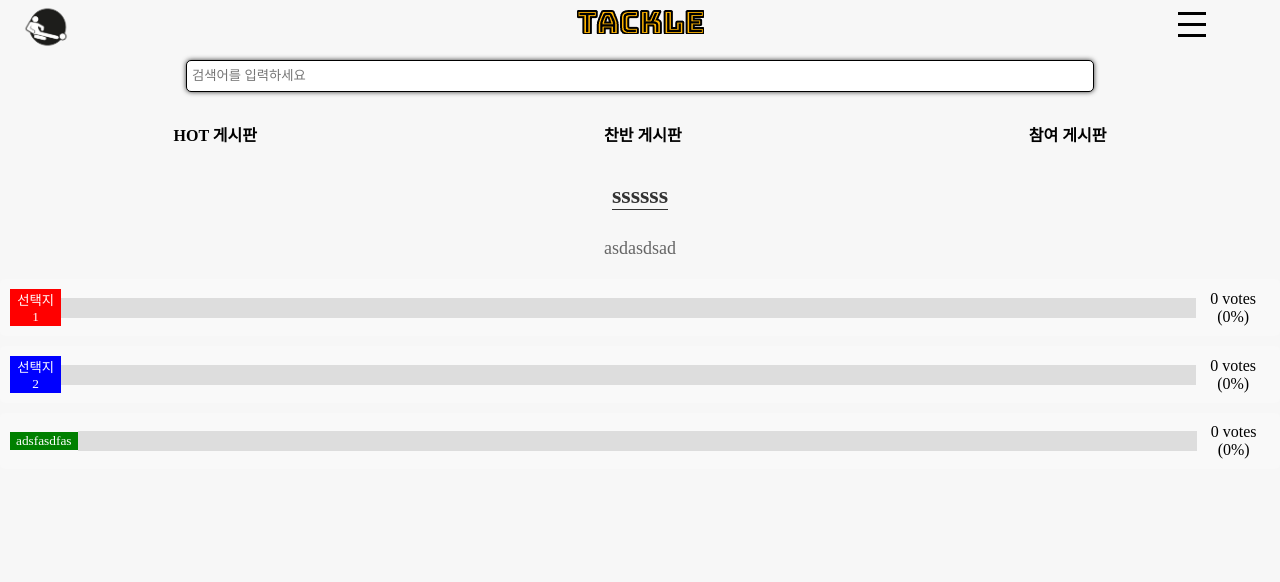
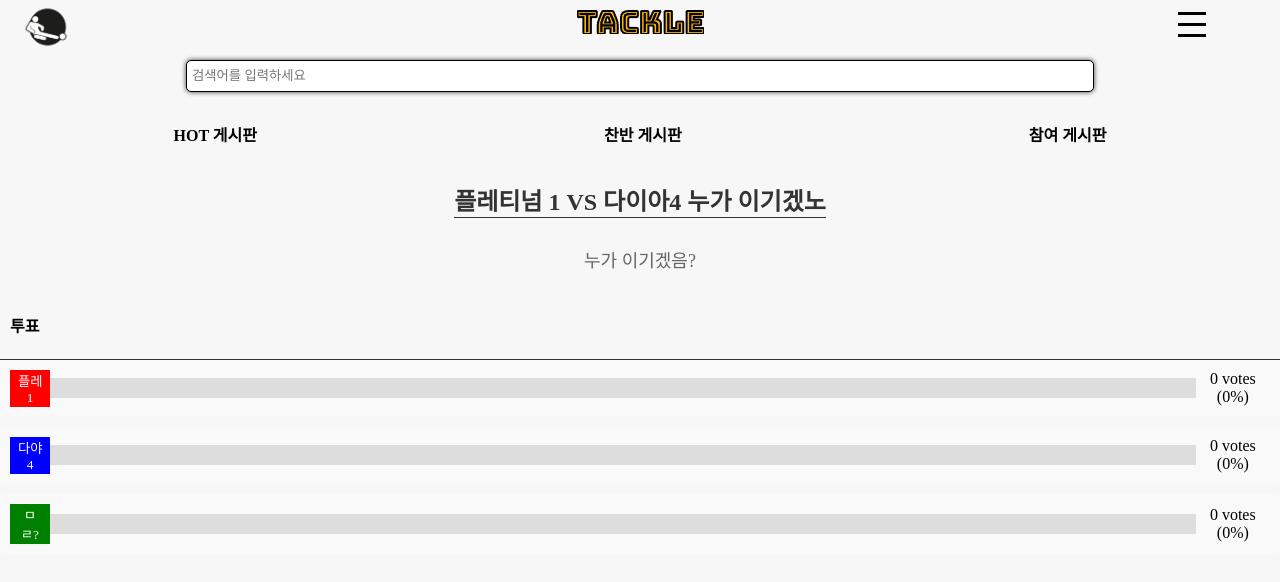
Before and after one commit to ejeonghun/react_tackle, a React (Create React App) app in the folder frontend/: page /vote/1 in a window 1280 px wide. Shown: the top 582 px of the page. Built offline with nearby package versions, Linux system fonts and the light colour scheme; a web font is replaced by a local one.

Commit message:
Vote 컴포넌트 수정

```diff
--- a/frontend/src/App.js
+++ b/frontend/src/App.js
@@ -65,7 +65,7 @@ function MainLayout() {
         <Route path="/category/:categoryKey" element={<CategoryBoard />} />
         <Route path="/support" element={<Support />} />
         <Route path="/mypage/point" element={<Point />} />
-        <Route path="/vote/:id" element={<Vote title="ssssss" content="asdasdsad" options={["선택지1", "선택지2","adsfasdfas"]} />} />
+        <Route path="/vote/:id" element={<Vote title="플레티넘 1 VS 다이아4 누가 이기겠노" content="누가 이기겠음?" options={["플레1", "다야4","ㅁㄹ?"]} />} />
         {/* 여기에서 vote/? 의 값에 따라서 API로 부터 JSON형식으로 데이터를 받아 데이터를 처리하는 로직을 작성해야함. */}
       </Routes>
 
--- a/frontend/src/component/Vote/Vote.css
+++ b/frontend/src/component/Vote/Vote.css
@@ -46,3 +46,14 @@
       width: 0; /* 초기 상태에서는 비어있다고 가정 */
       transition: width .3s ease; /* 너비 변경 시 애니메이션 추가 */
   }
+
+  .hr{
+    width: 100%;
+    display: inline-block;
+    text-align: left;
+    margin-left: 10px;
+  }
+
+  .hr_bottom {
+    border-bottom: #333 1px solid;
+  }
--- a/frontend/src/component/Vote/Vote.js
+++ b/frontend/src/component/Vote/Vote.js
@@ -17,6 +17,8 @@ function VotePage({ title, content, options }) {
     <div className="vote-container">
       <h1 className="title">{title}</h1>
       <p className="content">{content}</p>
+      <h4 className='hr'>투표</h4>
+      <div className='hr_bottom'></div>
       {options.map((option, index) => (
         <div key={index} className="option-container">
           {/* 버튼과 bar-fill의 배경색을 동적으로 설정 */}
```
